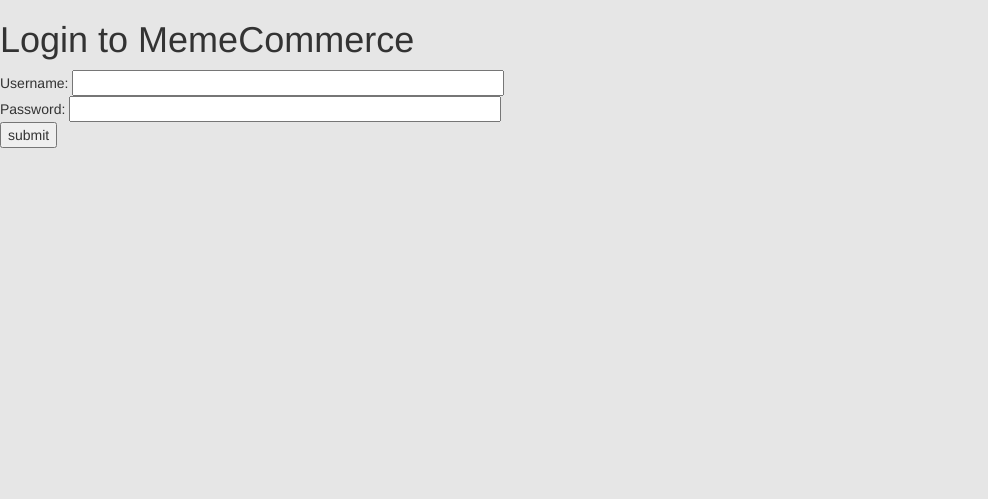
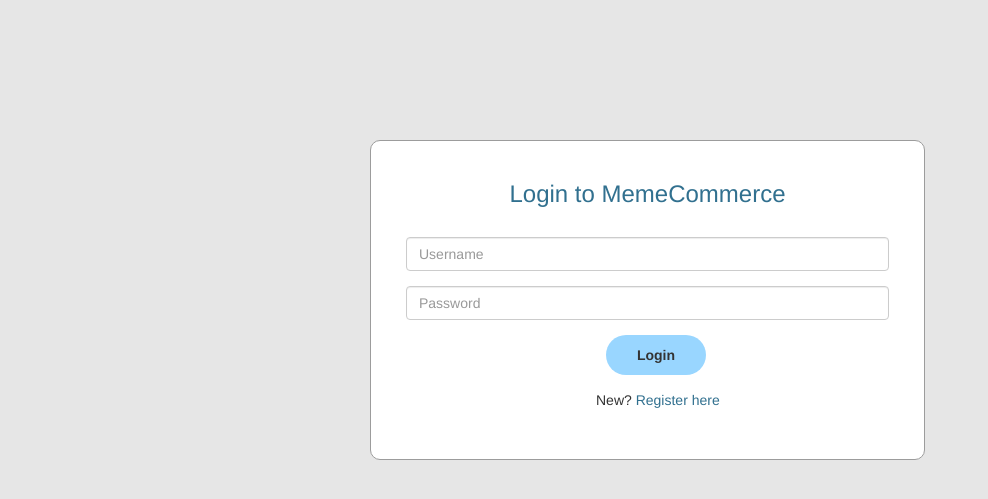
Before and after one commit to zahidk9/meme-commerce, a Django app: page /memecommerce/login/ in a window 1280 px wide. Shown: the part 52-551 px from the top of the page, without its empty margins (0-988 px from the left). Run offline with Django 3.2, Linux system fonts and the light colour scheme; some libraries are stand-ins or nearby versions.

Commit message:
designed login.html

```diff
--- a/static/style.css
+++ b/static/style.css
@@ -51,3 +51,43 @@ img {
 .abouttitle{
 	padding-left: 20px;
 }
+
+#login .container #login-row #login-column #login-box {
+  margin-top: 120px;
+  margin-left: 300px;
+  max-width: 600px;
+  height: 320px;
+  border: 1px solid #9C9C9C;
+  background-color: white;
+  border-radius: 10px;
+}
+#login .container #login-row #login-column #login-box #login-form {
+  padding: 20px;
+}
+#login .container #login-row #login-column #login-box #login-form #register-link {
+  margin-top: -85px;
+}
+
+.button{
+	background-color: #99d6ff;
+	border: none;
+	colour: black;
+	font-weight: 600;
+	border-radius: 30px;
+	padding: 10px;
+	text-align:center;
+	min-width: 100px;
+}
+
+.button:hover{
+	colour: #99d6ff;
+	background-color: #008ae6;
+}
+
+.loginboxes{
+	margin-top: 30px;
+}
+
+.reglink{
+	margin-left:190px
+}
--- a/templates/memecommerce/about.html
+++ b/templates/memecommerce/about.html
@@ -7,7 +7,7 @@
 {% block body_block %}
 	<h2 class="abouttitle">About</h2>
 	<div class = "aboutbox">
-		<p>Meme commerce is a website - as the name donates - to buy and sell memes. Do you have a sick meme that you made? Or want to buy some sick memes for yourself? Browse through our collection of memes, listed by the users, for the users! </p>
+		<p>Meme commerce is a website - as the name denotes - to buy and sell memes. Do you have a sick meme that you made? Or want to buy some sick memes for yourself? Browse through our collection of memes, listed by the users, for the users! </p>
 	</div>
 
 {% endblock %}
--- a/templates/memecommerce/login.html
+++ b/templates/memecommerce/login.html
@@ -6,7 +6,7 @@
 {% endblock %}
 
 {% block body_block %}
-<h1>Login to MemeCommerce</h1>
+<!-- <h1>Login to MemeCommerce</h1>
 <form id="login_form" method="post" action="{% url 'memecommerce:login' %}">
 	{% csrf_token %}
 	Username: <input type="text" name="username" value="" size="50" />
@@ -14,5 +14,34 @@
 	Password: <input type="password" name="password" value="" size="50" />
 	<br />
 	<input type="submit" value="submit" />
-</form>
+</form> -->
+
+
+
+<div id="login">
+        <div class="container">
+            <div id="login-row" class="row justify-content-center align-items-center">
+                <div id="login-column" class="col-md-6">
+                    <div id="login-box" class="col-md-12">
+                        <form id="login-form" class="form" action="" method="post" action="{% url 'memecommerce:login' %}">
+						{% csrf_token %}
+                            <h3 class="text-center text-info">Login to MemeCommerce</h3>
+							<div class = "loginboxes">
+								<div class="form-group">
+									<input placeholder="Username" type="text" name="username" id="username" class="form-control">
+								</div>
+								<div class="form-group">
+									<input placeholder="Password" type="text" name="password" id="password" class="form-control">
+								</div>
+								<div class="form-group">
+									<input style="margin-left:200px" type="submit" name="submit" class="button" value="Login">
+								</div>
+								<div class="reglink">New? <a href="{% url 'memecommerce:register' %}" class="text-info">Register here</a></div>
+							</div>
+                        </form>
+                    </div>
+                </div>
+            </div>
+        </div>
+    </div>
 {% endblock %}
```
